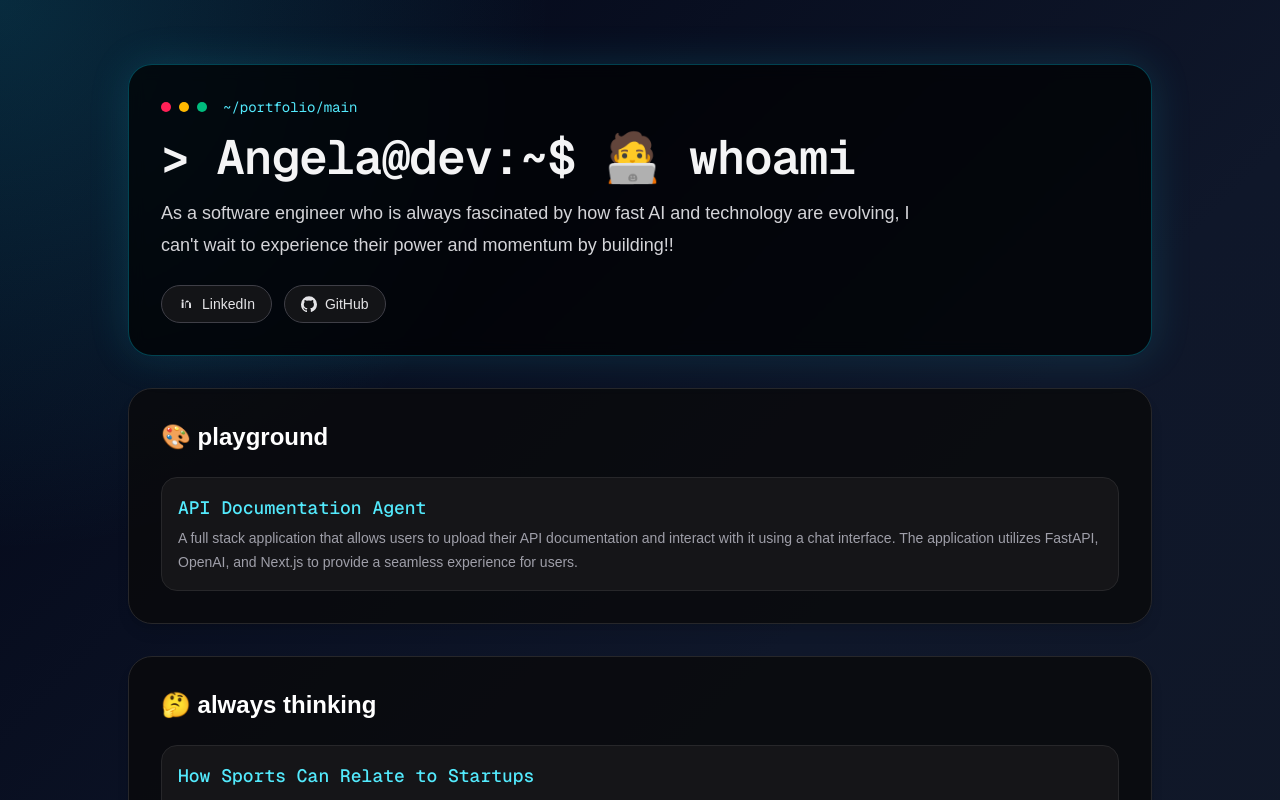
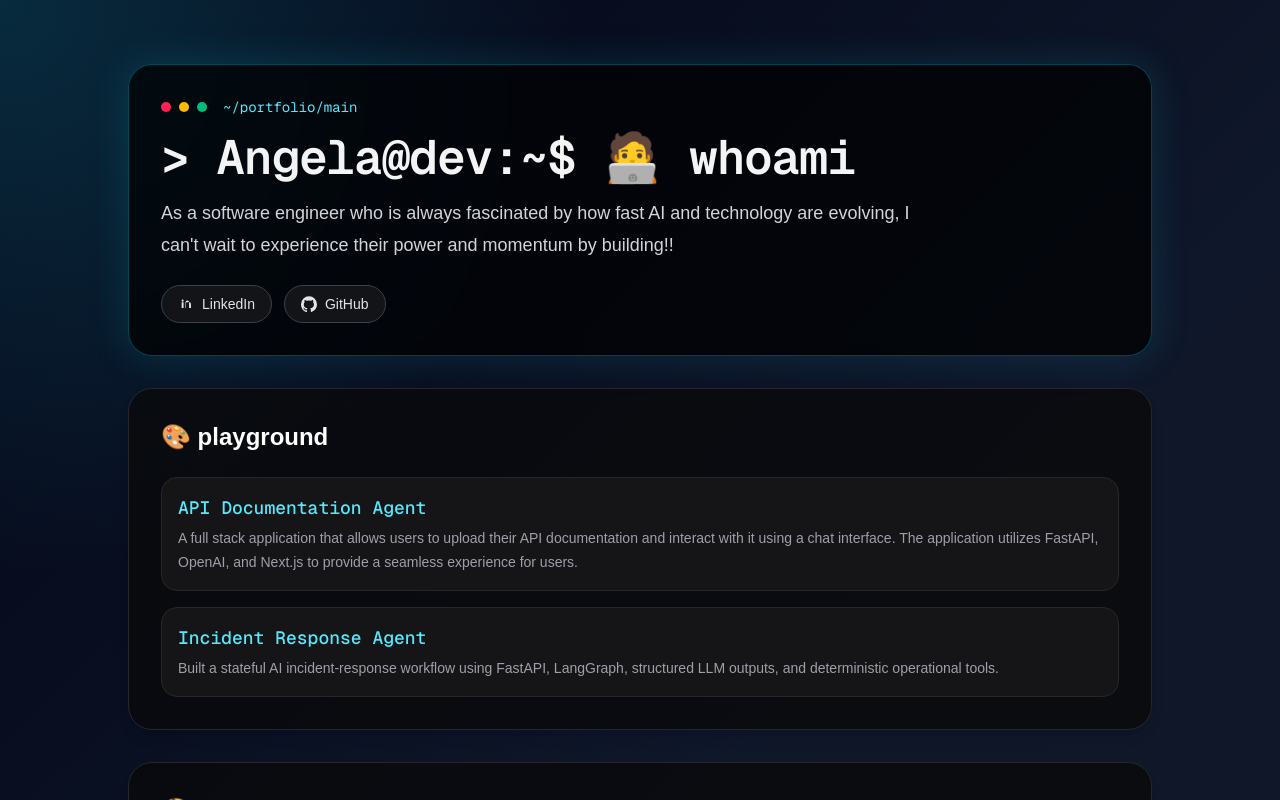
Before and after one commit to ZiqiYuanAngela/my-website, a Next.js app: page / in a window 1280 px wide. Shown: the top 800 px of the page. Built offline with nearby package versions, Linux system fonts and the light colour scheme.

Commit message:
added one more project

```diff
--- a/app/page.tsx
+++ b/app/page.tsx
@@ -4,6 +4,11 @@ const projects = [
     description: "A full stack application that allows users to upload their API documentation and interact with it using a chat interface. The application utilizes FastAPI, OpenAI, and Next.js to provide a seamless experience for users.",
     github: "https://github.com/ZiqiYuanAngela/api-doc-agent",
   },
+  {
+    name: "Incident Response Agent",
+    description: "Built a stateful AI incident-response workflow using FastAPI, LangGraph, structured LLM outputs, and deterministic operational tools.",
+    github: "https://github.com/ZiqiYuanAngela/incident-response-agent"
+  }
 ];
 
 const thoughts = [
```
